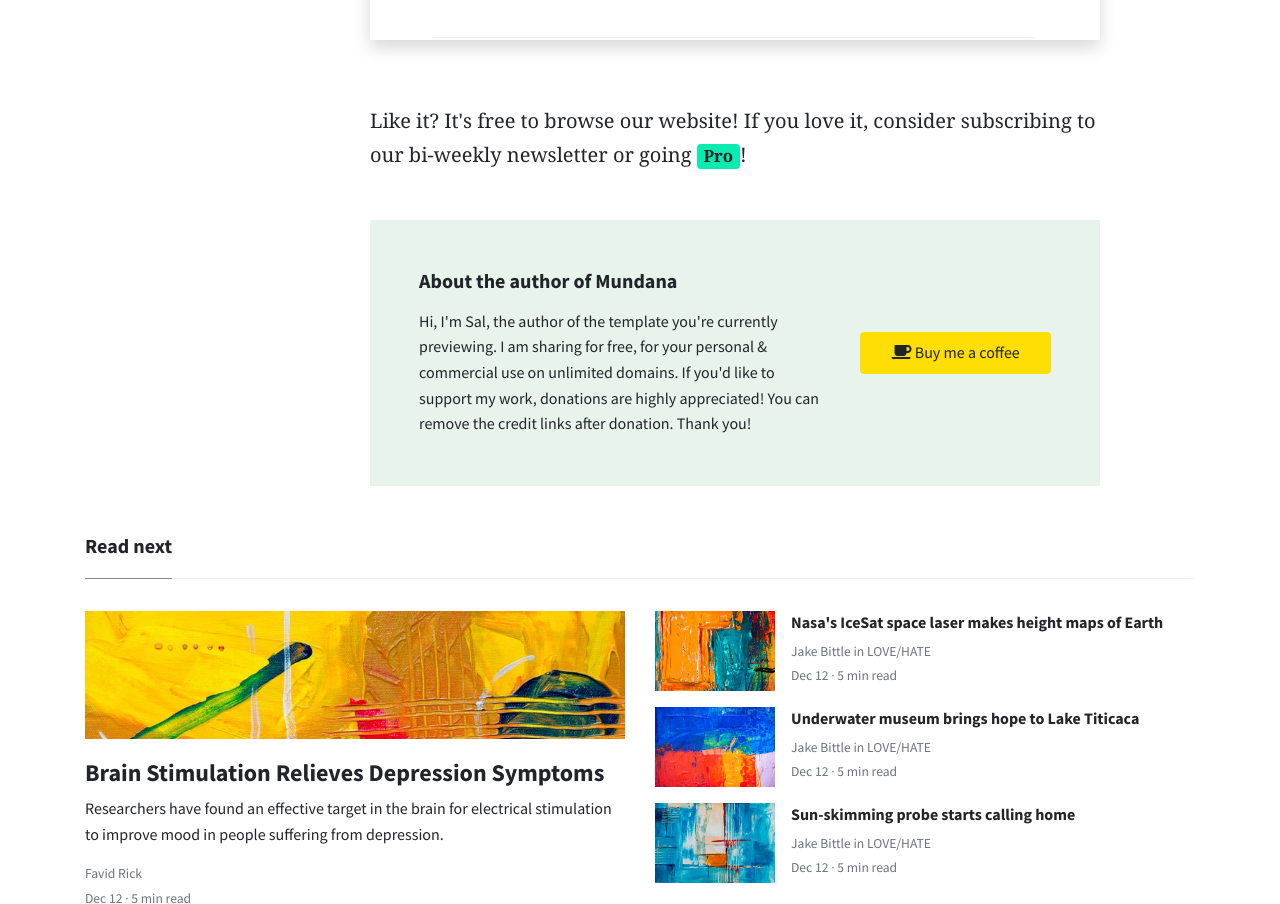
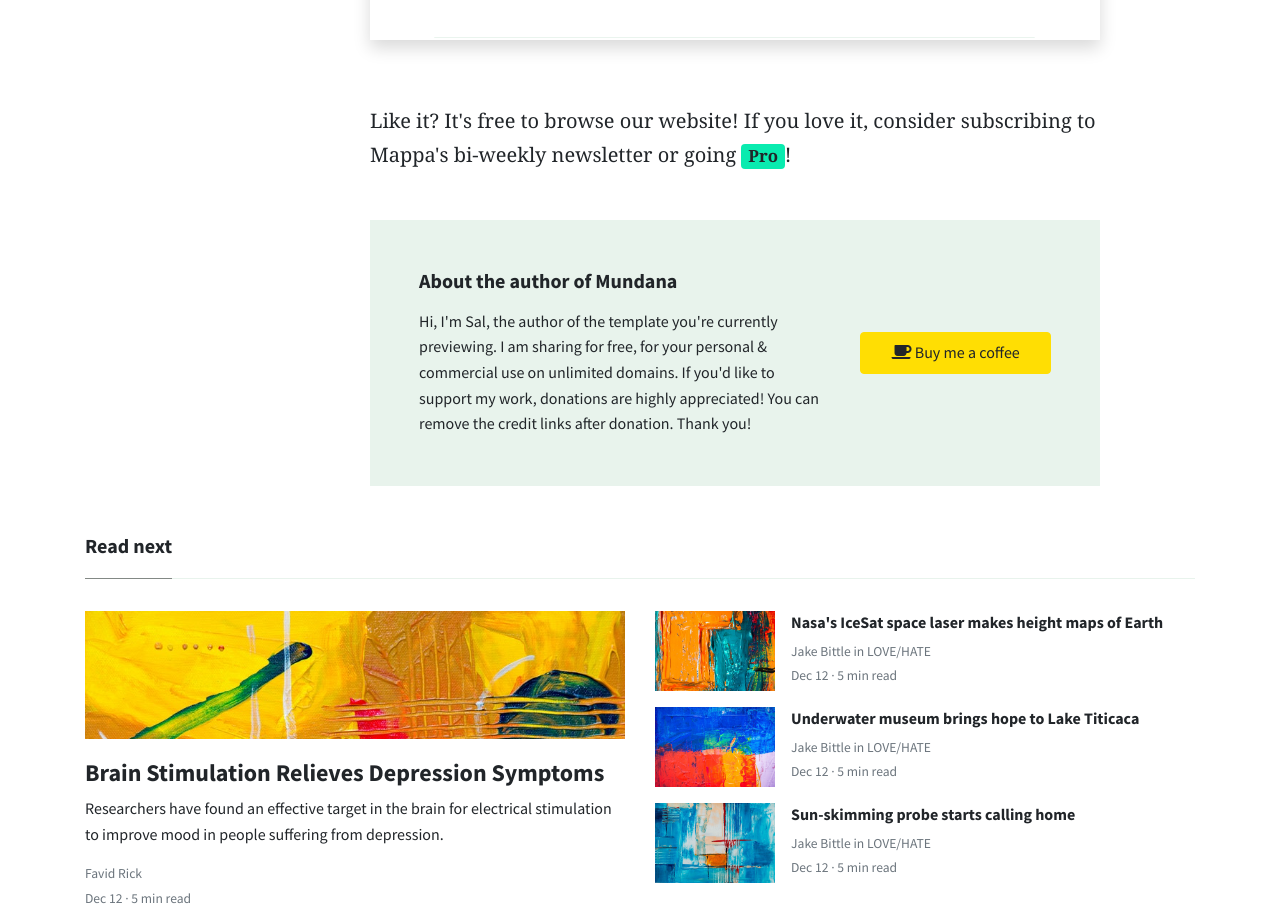
Before and after one commit to taishiwalden/mappa.news, a website: page about.html in a window 1280 px wide. Shown: the part 4432-5336 px from the top of the page. Drawn offline with nearby package versions, Linux system fonts and the light colour scheme.

Commit message:
added about

```diff
--- a/about.html
+++ b/about.html
@@ -157,8 +157,8 @@ HEADER
 								class="shadow"></a>
 					</p>
 					<p>
-						Like it? It's free to browse our website! If you love it, consider subscribing to our bi-weekly
-						newsletter or going <span class="badge badge-info">Pro</span>!
+						Like it? It's free to browse our website! If you love it, consider subscribing to Mappa's
+						bi-weekly newsletter or going <span class="badge badge-info">Pro</span>!
 					</p>
 					<!-- <p>
 						<a target="_blank" href="https://www.wowthemes.net/mundana-free-html-bootstrap-template"
```
Also changed, not shown: belt-and-road-initiative.html (+3 -1 lines).
